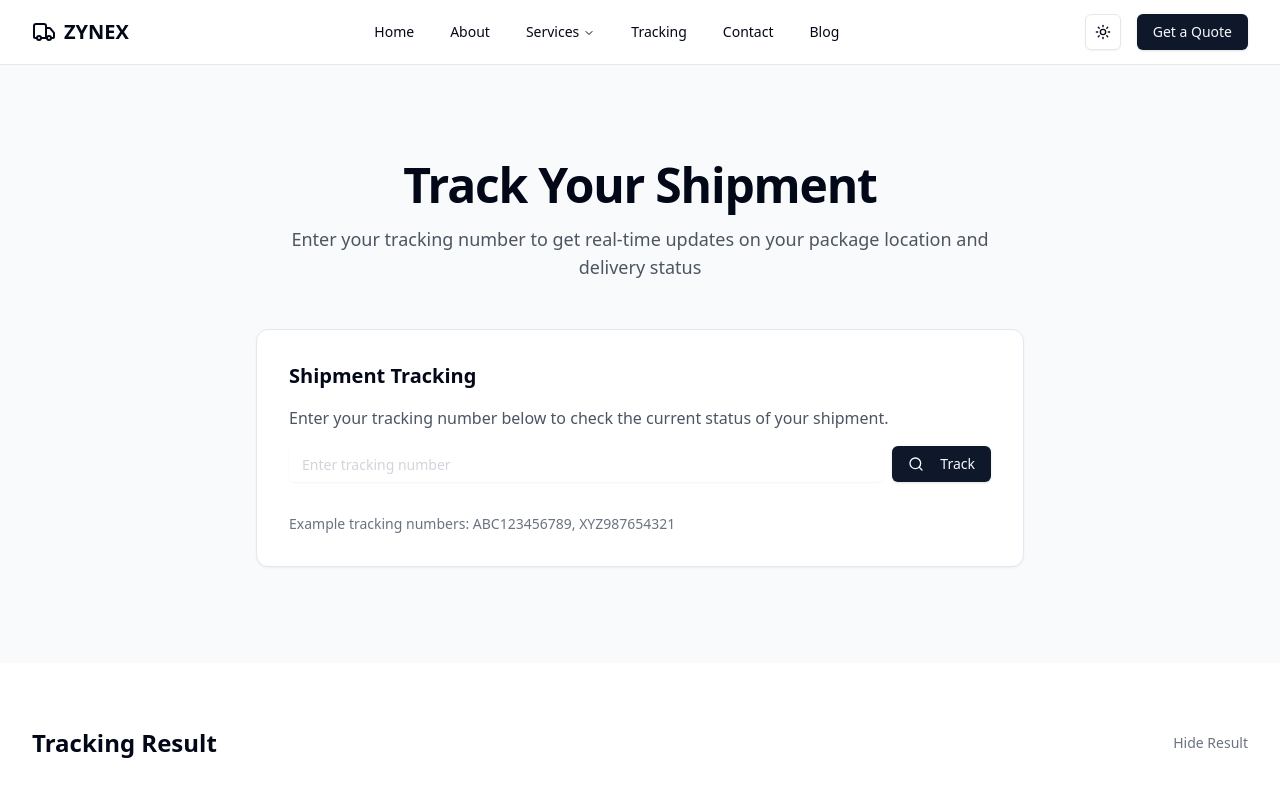
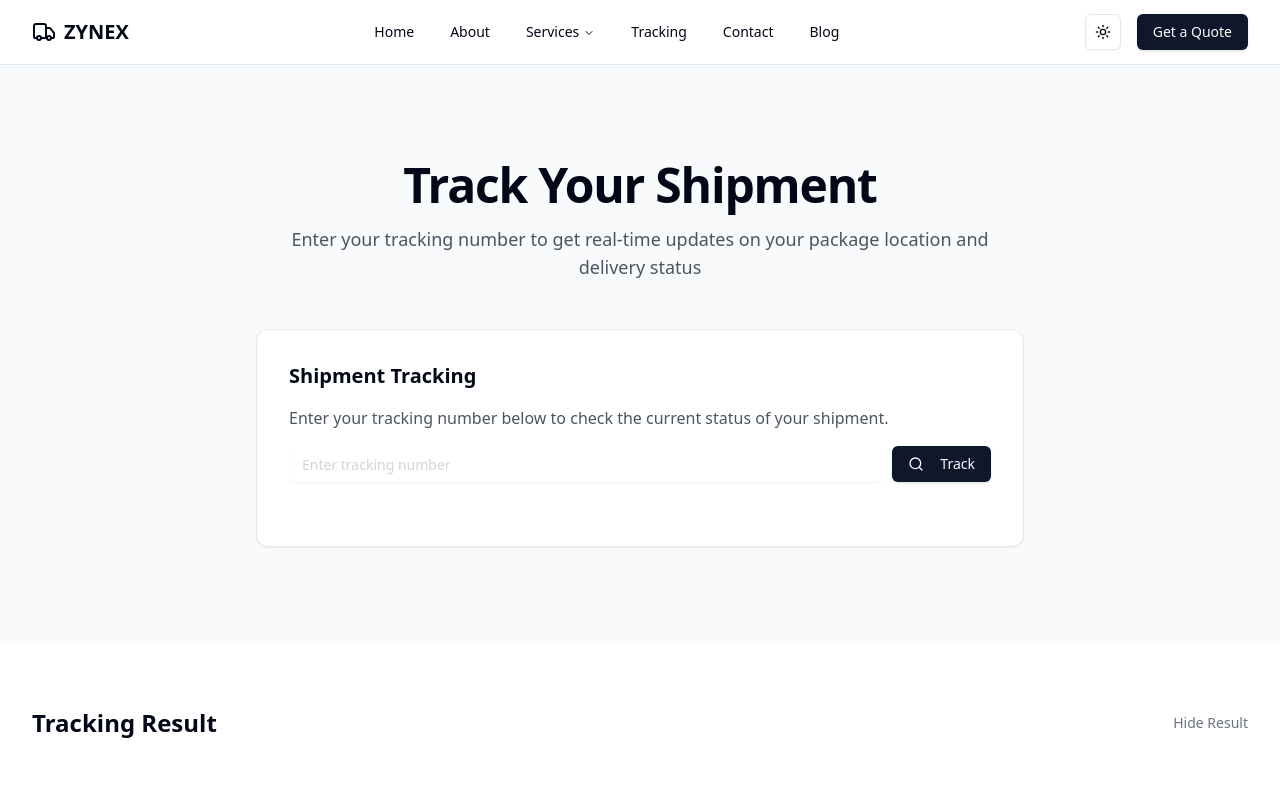
Before and after one commit to ZYNEXES/zynexfront, a Next.js app: page /track in a window 1280 px wide. Shown: the top 800 px of the page. Built offline with nearby package versions, Linux system fonts and the light colour scheme.

Commit message:
new date

```diff
--- a/src/components/tracking-hero.tsx
+++ b/src/components/tracking-hero.tsx
@@ -39,7 +39,6 @@ export function TrackingHero({ onTrackingSubmit, initialTrackingNumber }: Tracki
                 </p>
                 <InputComponent />
                 <div className="pt-4 text-sm text-gray-500 dark:text-gray-400">
-                  <p>Example tracking numbers: ABC123456789, XYZ987654321</p>
                 </div>
               </div>
             </CardContent>
```
